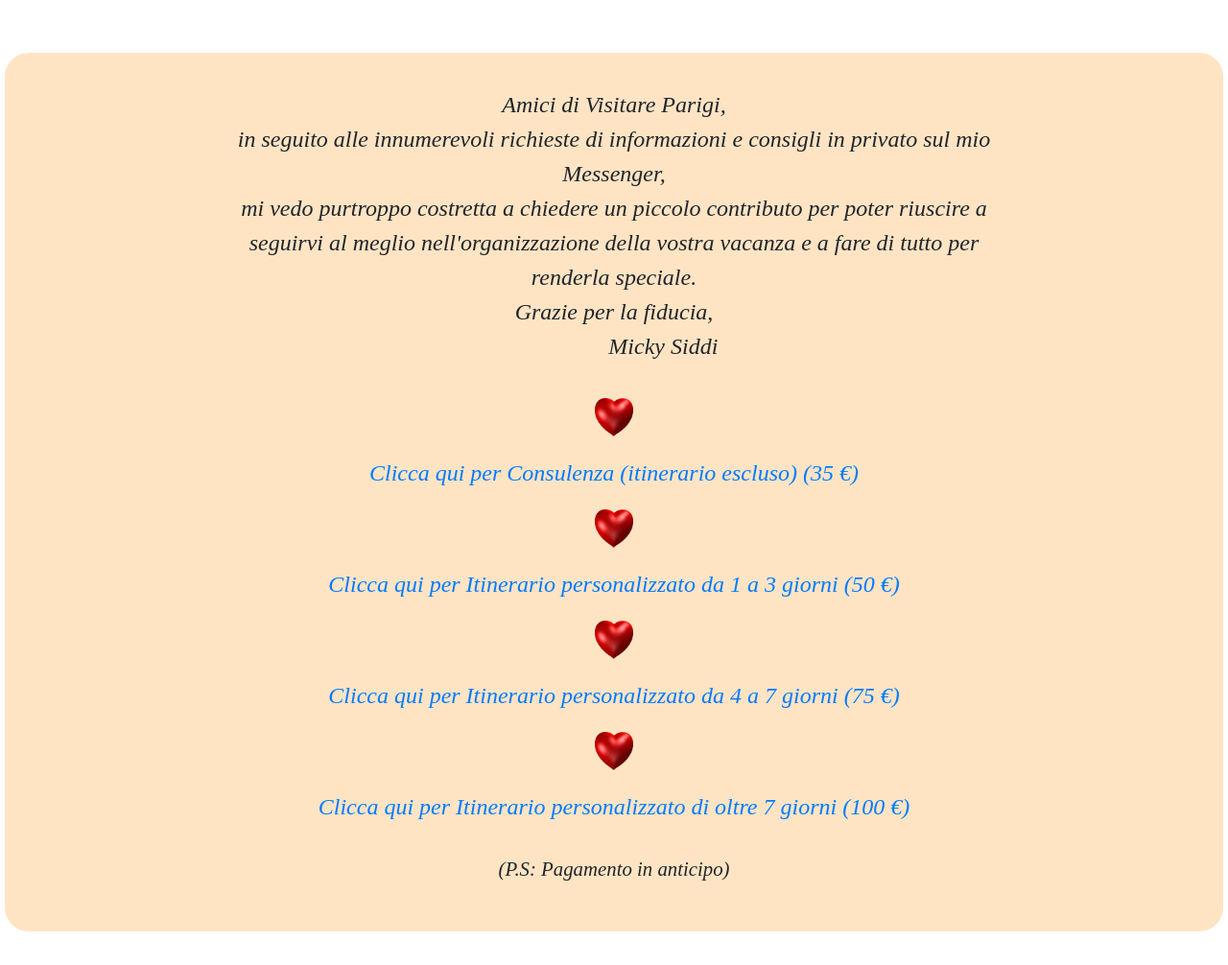
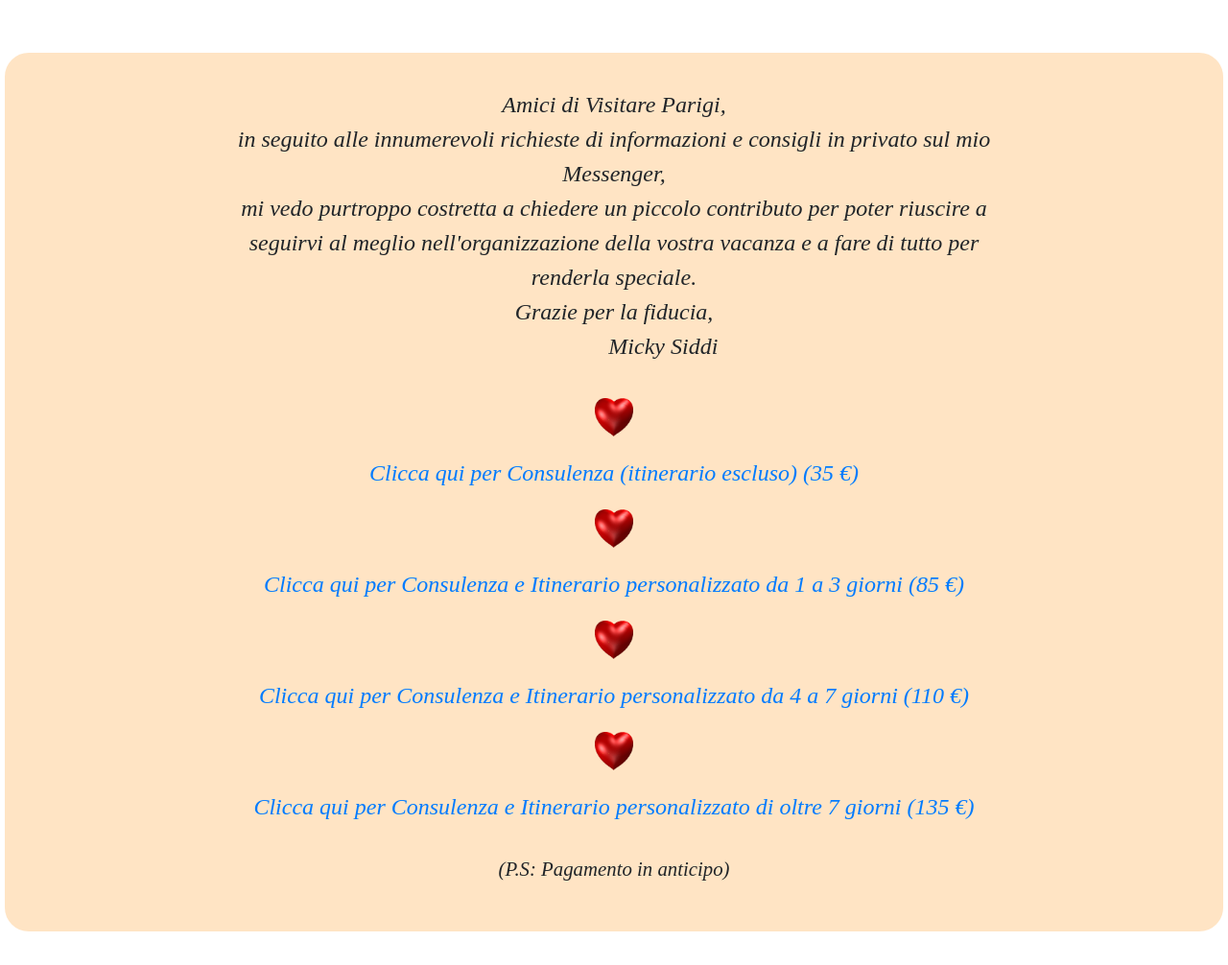
Before and after one commit to slm1977/blog_aiuti_parigi, a plain HTML site: page home.html in a window 1280 px wide. Shown: the whole page at 96% size. Drawn offline with nearby package versions, Linux system fonts and the light colour scheme.

Commit message:
Update home.html
new prices

```diff
--- a/home.html
+++ b/home.html
@@ -74,19 +74,19 @@
                                      src="cuoreanimato.gif" width="40" /> <br>
 
                                     <a href="https://www.paypal.com/donate/?hosted_button_id=KBX8KV8HH3DZ8">
-                                    <em>Clicca qui per Itinerario personalizzato da 1 a 3 giorni (50&nbsp;</em>&euro;<em>)</em>
+                                    <em>Clicca qui per Consulenza e Itinerario personalizzato da 1 a 3 giorni (85&nbsp;</em>&euro;<em>)</em>
                                     </a> <br>
                                      <img height="40" style="margin-top:20px;margin-bottom:20px;"
                                      src="cuoreanimato.gif" width="40" /> <br>
 
                                     <a href="https://www.paypal.com/donate/?hosted_button_id=MY3NZEZMEQRAU">
-                                    <em>Clicca qui per Itinerario personalizzato da 4 a 7 giorni (75&nbsp;</em>&euro;<em>)</em>
+                                    <em>Clicca qui per Consulenza e Itinerario personalizzato da 4 a 7 giorni (110&nbsp;</em>&euro;<em>)</em>
                                     </a> <br>
                                      <img height="40" style="margin-top:20px;margin-bottom:20px;"
                                      src="cuoreanimato.gif" width="40" /> <br>
 
                                      <a href="https://www.paypal.com/donate/?hosted_button_id=HAAXF9XN8LYG4">
-                                    <em>Clicca qui per Itinerario personalizzato di oltre 7 giorni (100&nbsp;</em>&euro;<em>)</em>
+                                    <em>Clicca qui per Consulenza e Itinerario personalizzato di oltre 7 giorni (135&nbsp;</em>&euro;<em>)</em>
                                     </a> <br>
                                     </div>
 
```
